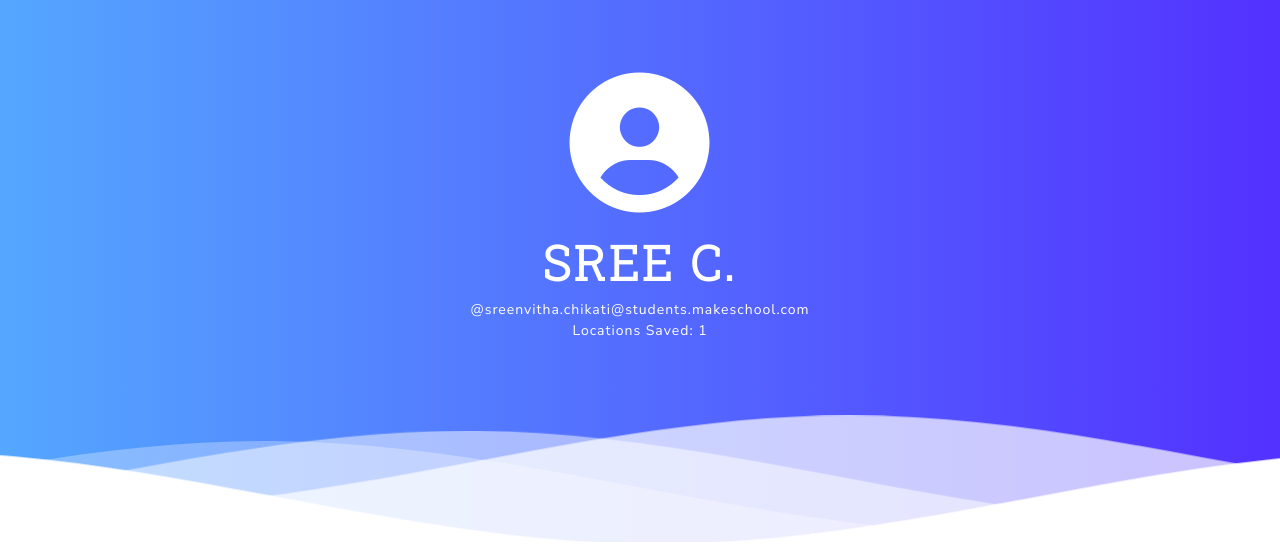
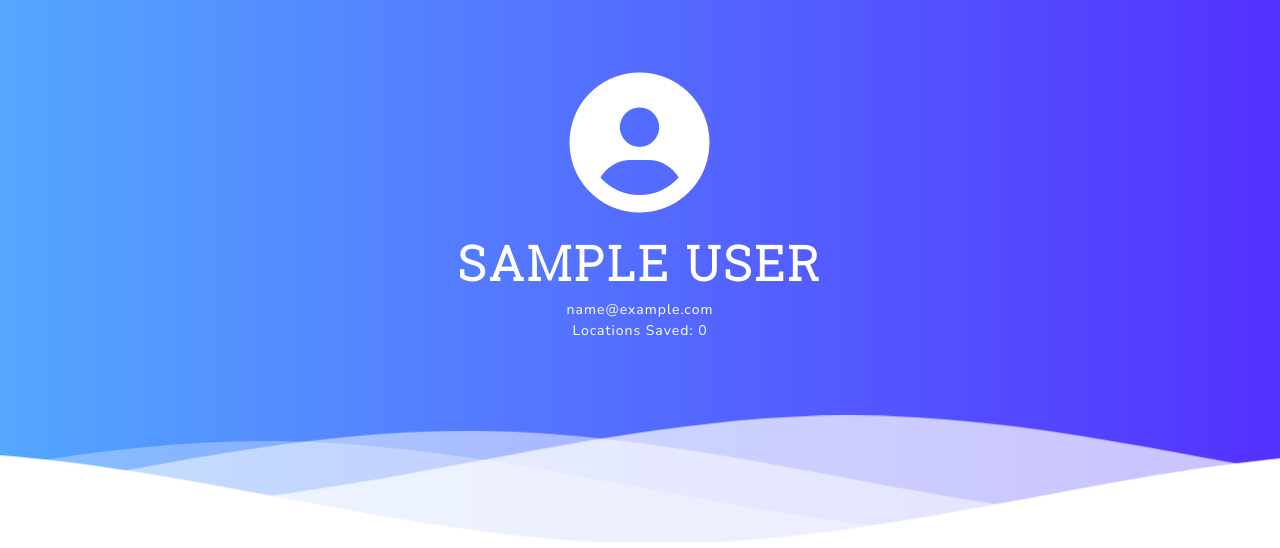
Before and after one commit to Kou-kun42/local-business-finder, a Flask app: page /user in a window 1280 px wide. Shown: the part 123-671 px from the top of the page. Run offline with Flask 2, Linux system fonts and the light colour scheme; the visitor is signed in with stand-in values (Sample User, id 1); a database or web service that is not in the repository returns one stand-in record (values such as "Sample title"); some libraries are stand-ins or nearby versions.

Commit message:
User template profile info

```diff
--- a/proxcity_app/templates/user.html
+++ b/proxcity_app/templates/user.html
@@ -10,11 +10,11 @@
           <i class="fa fa-user-circle fa-10x"></i>
           <div class="user_info">
             <br />
-            <h1>Sree C.</h1>
+            <h1>{{ user.name }}</h1>
             <p>
-              @sreenvitha.chikati@students.makeschool.com
+              {{ user.email }}
               <br />
-              <span>Locations Saved: 1</span>
+              <span>Locations Saved: {{ favourites | length }}</span>
             </p>
           </div>
         </div>
```
